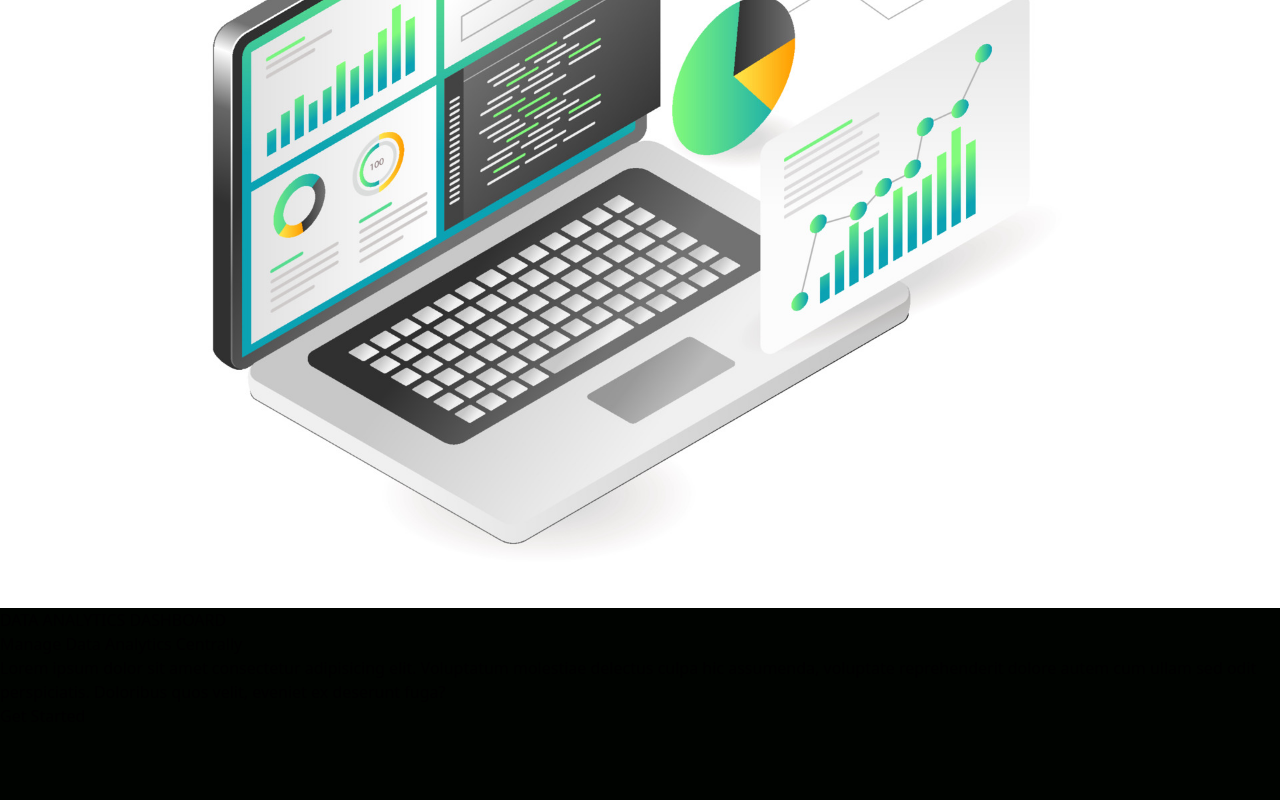
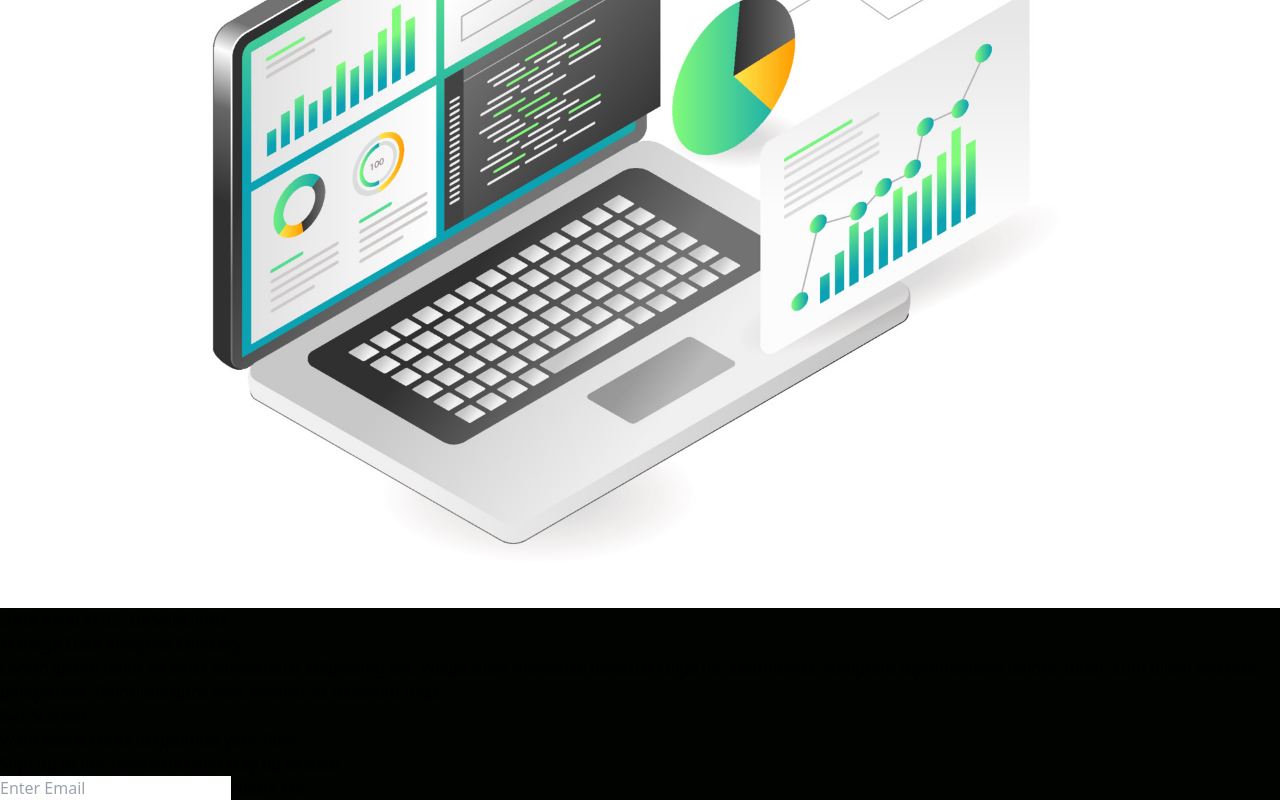
Before and after one commit to AdirGamil/TailwindCSS-project, a React (Vite) app: page / in a window 1280 px wide. Shown: the part 911-1711 px from the top of the page. Before the commit the page ends 1639 px from the top, so only its background shows below. Built offline with nearby package versions, Linux system fonts and the light colour scheme.

Commit message:
Create a newsletter

```diff
--- a/src/RootCmp.jsx
+++ b/src/RootCmp.jsx
@@ -1,6 +1,7 @@
 import { Analytics } from './cmps/Analytics'
 import { Hero } from './cmps/Hero'
 import { Navbar } from './cmps/Navbar'
+import { Newsletter } from './cmps/Newsletter'
 
 export function RootCmp() {
   return (
@@ -8,6 +9,7 @@
       <Navbar />
       <Hero/>
       <Analytics/>
+      <Newsletter/>
     </section>
   )
 }
--- /dev/null
+++ b/src/cmps/Newsletter.jsx
@@ -0,0 +1,22 @@
+export function Newsletter() {
+  return (
+    <div className="w-full py-16 text-white px-4">
+      <div className="max-w-[1240px] mx-auto grid lg:grid-cols-3">
+        <div className="lg:col-span-2 my-4">
+          <h1 className="md:text-4xl sm:text-3xl text-2xl font-bold py-4">
+            Want tips & tricks to optimize your flow?
+          </h1>
+          <p>Sign up to our newsletter and stay up to date.</p>
+        </div>
+      </div>
+      <div className="my-4">
+        <div>
+          <input className="p-3 flex w-full text-black rounded-md" type="email" placeholder="Enter Email" />
+          <button className="bg-[#00df9a] text-black rounded-md font-medium w-[200px] ml-4 my-6 px-6 py-3">
+            Notify Me
+          </button>
+        </div>
+      </div>
+    </div>
+  )
+}
```
